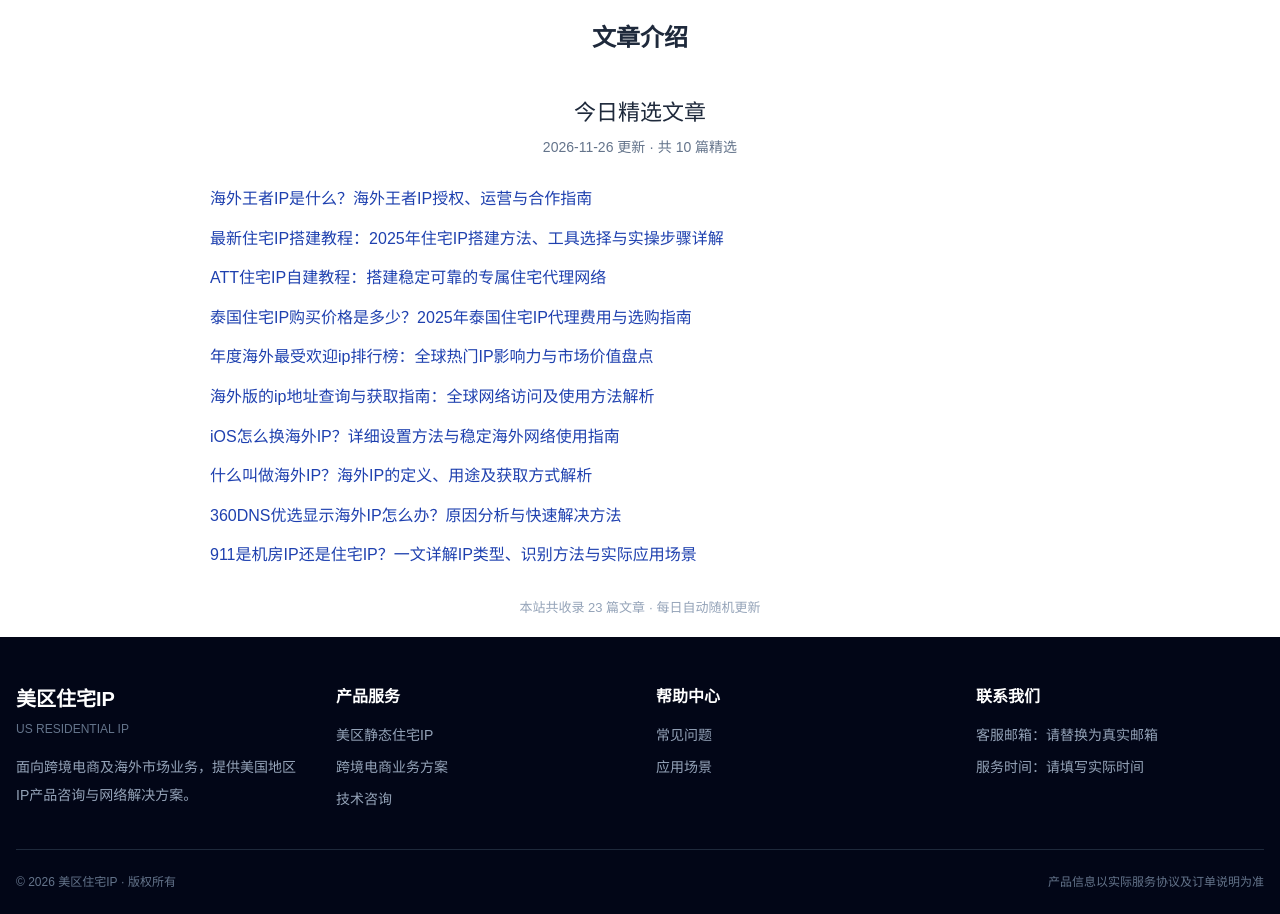
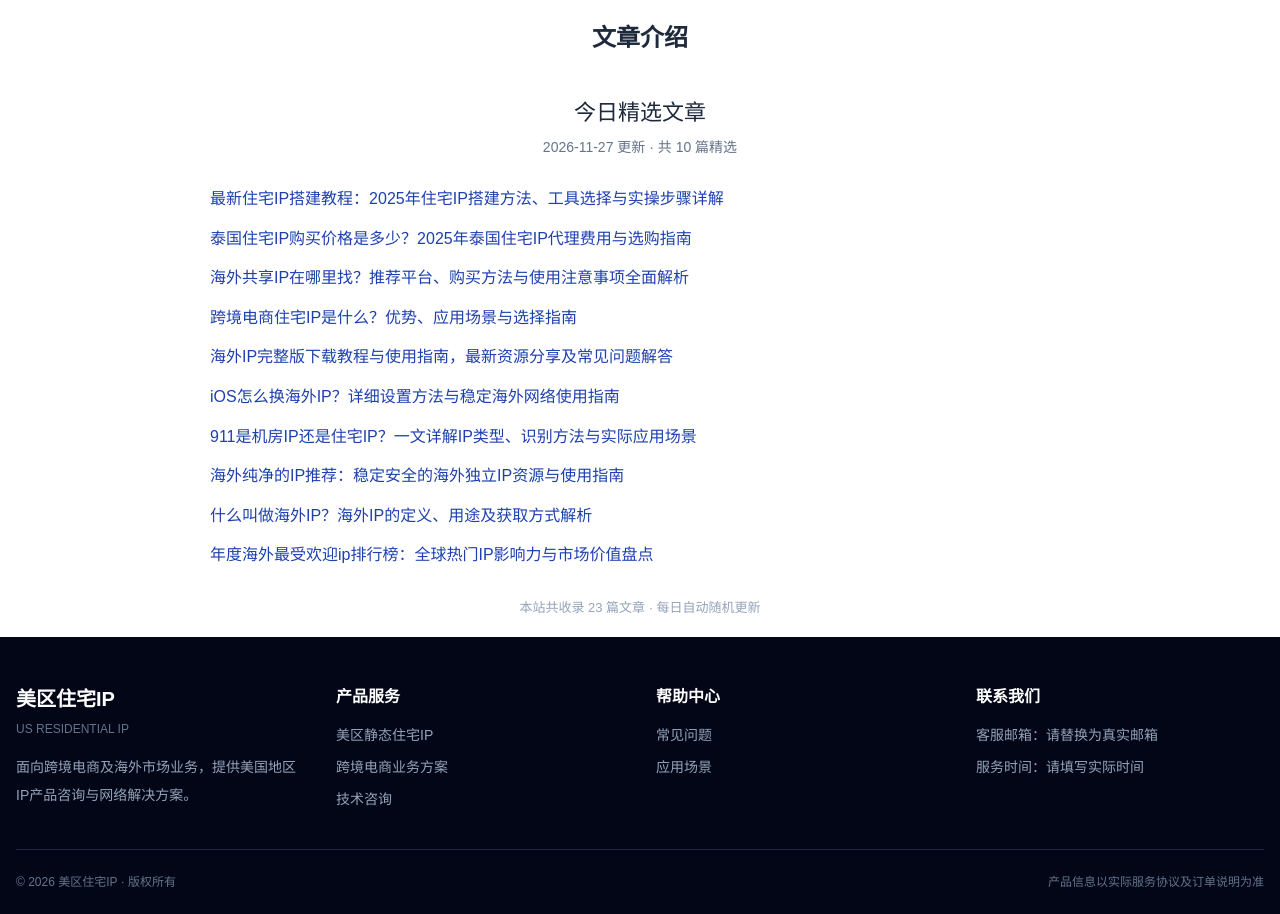
Before and after one commit to ultranova74/dulicesw, a plain HTML site: page index.html in a window 1280 px wide. Shown: the part 3300-4214 px from the top of the page. Drawn offline with nearby package versions, Linux system fonts and the light colour scheme.

Commit message:
每日文章精选更新 2026-11-27

```diff
--- a/index.html
+++ b/index.html
@@ -293,18 +293,18 @@
         <h2 class="section-title">文章介绍</h2>
         <div class="link-list" style="max-width:900px; margin:0 auto; padding:20px 0;">
             <h2 style="text-align:center; font-size:22px; margin-bottom:8px; color:#1e293b;">今日精选文章</h2>
-            <p style="text-align:center; color:#64748b; font-size:14px; margin-bottom:28px;">2026-11-26 更新 · 共 10 篇精选</p>
+            <p style="text-align:center; color:#64748b; font-size:14px; margin-bottom:28px;">2026-11-27 更新 · 共 10 篇精选</p>
             <ul style="list-style:none; padding:0 20px; margin:0;">
-          <li style="margin-bottom:14px; line-height:1.6;"><a href="pages/0Cn08.html" style="color:#1e40af; text-decoration:none; font-size:16px;">海外王者IP是什么？海外王者IP授权、运营与合作指南</a></li>
           <li style="margin-bottom:14px; line-height:1.6;"><a href="pages/0BG0s.html" style="color:#1e40af; text-decoration:none; font-size:16px;">最新住宅IP搭建教程：2025年住宅IP搭建方法、工具选择与实操步骤详解</a></li>
-          <li style="margin-bottom:14px; line-height:1.6;"><a href="pages/0cNkT.html" style="color:#1e40af; text-decoration:none; font-size:16px;">ATT住宅IP自建教程：搭建稳定可靠的专属住宅代理网络</a></li>
           <li style="margin-bottom:14px; line-height:1.6;"><a href="pages/0C32j.html" style="color:#1e40af; text-decoration:none; font-size:16px;">泰国住宅IP购买价格是多少？2025年泰国住宅IP代理费用与选购指南</a></li>
+          <li style="margin-bottom:14px; line-height:1.6;"><a href="pages/0C38s.html" style="color:#1e40af; text-decoration:none; font-size:16px;">海外共享IP在哪里找？推荐平台、购买方法与使用注意事项全面解析</a></li>
+          <li style="margin-bottom:14px; line-height:1.6;"><a href="pages/0c6h0.html" style="color:#1e40af; text-decoration:none; font-size:16px;">跨境电商住宅IP是什么？优势、应用场景与选择指南</a></li>
+          <li style="margin-bottom:14px; line-height:1.6;"><a href="pages/0bddu.html" style="color:#1e40af; text-decoration:none; font-size:16px;">海外IP完整版下载教程与使用指南，最新资源分享及常见问题解答</a></li>
+          <li style="margin-bottom:14px; line-height:1.6;"><a href="pages/0b108.html" style="color:#1e40af; text-decoration:none; font-size:16px;">iOS怎么换海外IP？详细设置方法与稳定海外网络使用指南</a></li>
+          <li style="margin-bottom:14px; line-height:1.6;"><a href="pages/0bi9A.html" style="color:#1e40af; text-decoration:none; font-size:16px;">911是机房IP还是住宅IP？一文详解IP类型、识别方法与实际应用场景</a></li>
+          <li style="margin-bottom:14px; line-height:1.6;"><a href="pages/0Bw0B.html" style="color:#1e40af; text-decoration:none; font-size:16px;">海外纯净的IP推荐：稳定安全的海外独立IP资源与使用指南</a></li>
+          <li style="margin-bottom:14px; line-height:1.6;"><a href="pages/0CL0t.html" style="color:#1e40af; text-decoration:none; font-size:16px;">什么叫做海外IP？海外IP的定义、用途及获取方式解析</a></li>
           <li style="margin-bottom:14px; line-height:1.6;"><a href="pages/0ck4W.html" style="color:#1e40af; text-decoration:none; font-size:16px;">年度海外最受欢迎ip排行榜：全球热门IP影响力与市场价值盘点</a></li>
-          <li style="margin-bottom:14px; line-height:1.6;"><a href="pages/0cfS2.html" style="color:#1e40af; text-decoration:none; font-size:16px;">海外版的ip地址查询与获取指南：全球网络访问及使用方法解析</a></li>
-          <li style="margin-bottom:14px; line-height:1.6;"><a href="pages/0b108.html" style="color:#1e40af; text-decoration:none; font-size:16px;">iOS怎么换海外IP？详细设置方法与稳定海外网络使用指南</a></li>
-          <li style="margin-bottom:14px; line-height:1.6;"><a href="pages/0CL0t.html" style="color:#1e40af; text-decoration:none; font-size:16px;">什么叫做海外IP？海外IP的定义、用途及获取方式解析</a></li>
-          <li style="margin-bottom:14px; line-height:1.6;"><a href="pages/0c7d4.html" style="color:#1e40af; text-decoration:none; font-size:16px;">360DNS优选显示海外IP怎么办？原因分析与快速解决方法</a></li>
-          <li style="margin-bottom:14px; line-height:1.6;"><a href="pages/0bi9A.html" style="color:#1e40af; text-decoration:none; font-size:16px;">911是机房IP还是住宅IP？一文详解IP类型、识别方法与实际应用场景</a></li>
             </ul>
             <p style="text-align:center; margin-top:30px; color:#94a3b8; font-size:13px;">本站共收录 23 篇文章 · 每日自动随机更新</p>
         </div>
```
